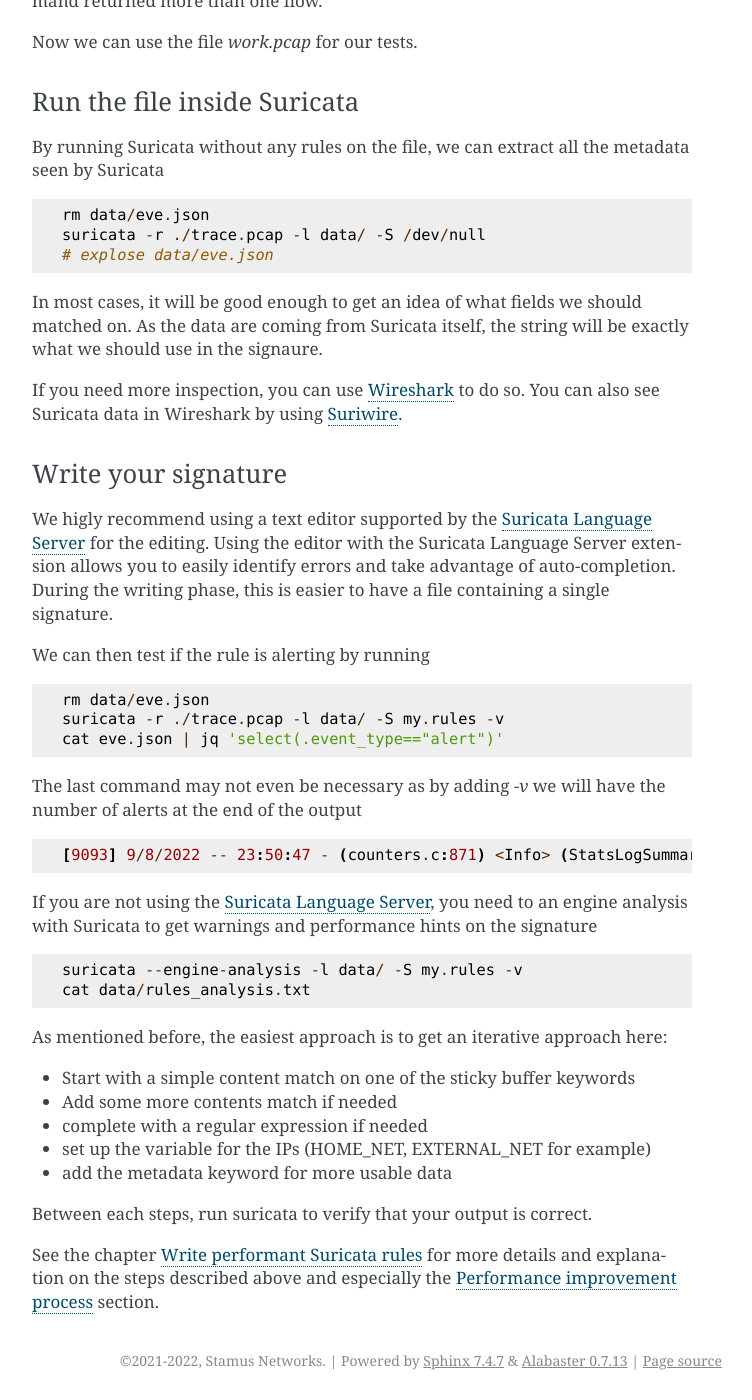
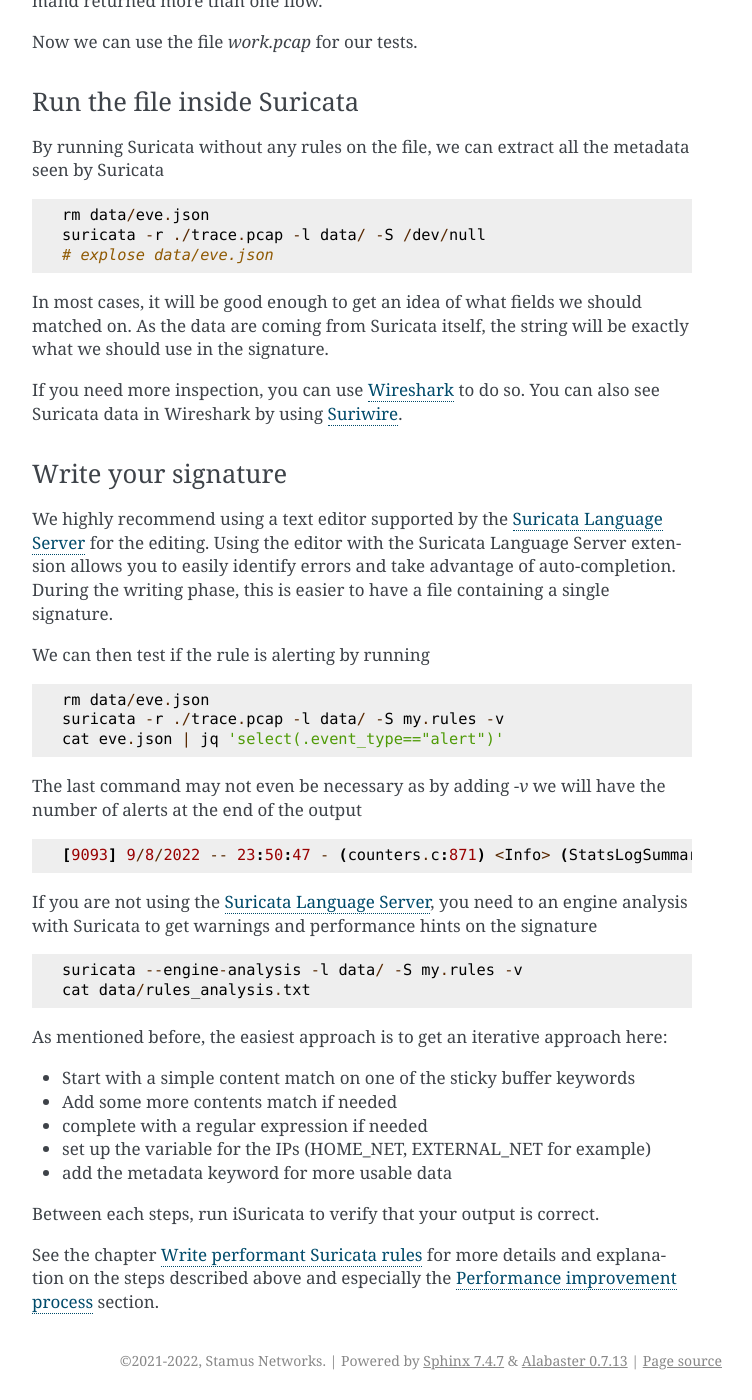
Before and after one commit to StamusNetworks/suricata-4-analysts, a Sphinx documentation site: the page built from source/practical-rules-writing.rst, in a window 1280 px wide and 1400 px high, scrolled down 1552 px. Shown: the whole window, without its empty margins (388-1140 px from the left). Built offline with Sphinx 7.4.7, drawn with Linux system fonts in a browser that asks for light colours.

Commit message:
doc: simple spelling pass

```diff
--- a/source/generic-hunting.rst
+++ b/source/generic-hunting.rst
@@ -90,7 +90,7 @@
   alert $HOME_NET any -> any any (msg:"new agent"; http.user_agent; \\
     dataset:isset,http-ua,type string, state /var/lib/http-ua.lst; \\
 
-Everytime Suricata will detect a HTTP user agent that has never been seen on the network by Suricata, it will trigger
+Every time Suricata will detect a HTTP user agent that has never been seen on the network by Suricata, it will trigger
 an alert. These events can be used to build a list of first seen items for all the field that can be matched
 with a sticky buffer.
 
--- a/source/practical-rules-writing.rst
+++ b/source/practical-rules-writing.rst
@@ -82,7 +82,7 @@
 
 In most cases, it will be good enough to get an idea of what fields we should matched on.
 As the data are coming from Suricata itself, the string will be exactly what we should use
-in the signaure.
+in the signature.
 
 If you need more inspection, you can use `Wireshark <https://www.wireshark.org/>`_ to do so.
 You can also see Suricata data in Wireshark
@@ -93,7 +93,7 @@
 Write your signature
 ~~~~~~~~~~~~~~~~~~~~
 
-We higly recommend using a text editor supported by the :ref:`Suricata Language Server <suricata-ls>` for the editing.
+We highly recommend using a text editor supported by the :ref:`Suricata Language Server <suricata-ls>` for the editing.
 Using the editor with the Suricata Language Server extension allows you to easily identify errors and take advantage of auto-completion. During the writing phase, this is easier to have a file
 containing a single signature.
 
@@ -121,7 +121,7 @@
 - set up the variable for the IPs (HOME_NET, EXTERNAL_NET for example)
 - add the metadata keyword for more usable data
 
-Between each steps, run suricata to verify that your output is correct.
+Between each steps, run iSuricata to verify that your output is correct.
 
 See the chapter :ref:`Write performant Suricata rules <performant-rules>` for more details and explanation on the steps described
 above and especially the :ref:`Performance improvement process <rules-perfomance-improvement>` section.
--- a/source/write-performant-rules.rst
+++ b/source/write-performant-rules.rst
@@ -524,4 +524,4 @@
    - Run with rules profiling
    - Review the results
 
-The winner rule is the one with lowest perf hit on the relevant traffic and ideally not appearing (aka not being evaluated at all) in the non relevant traffic pcap run.
+The winner rule is the one with lowest performance hit on the relevant traffic and ideally not appearing (aka not being evaluated at all) in the non relevant traffic pcap run.
```
